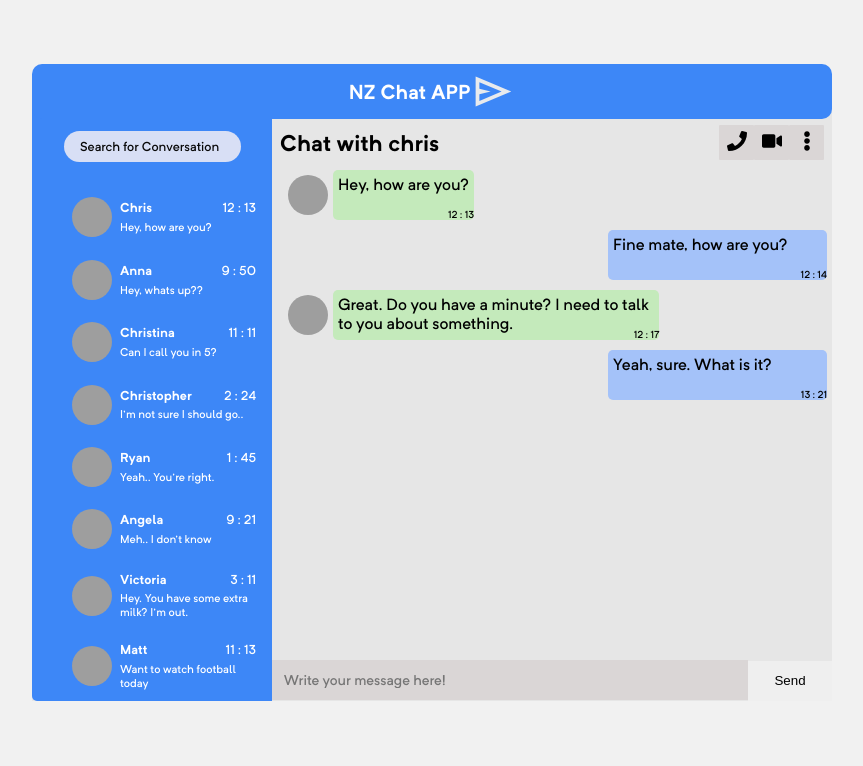
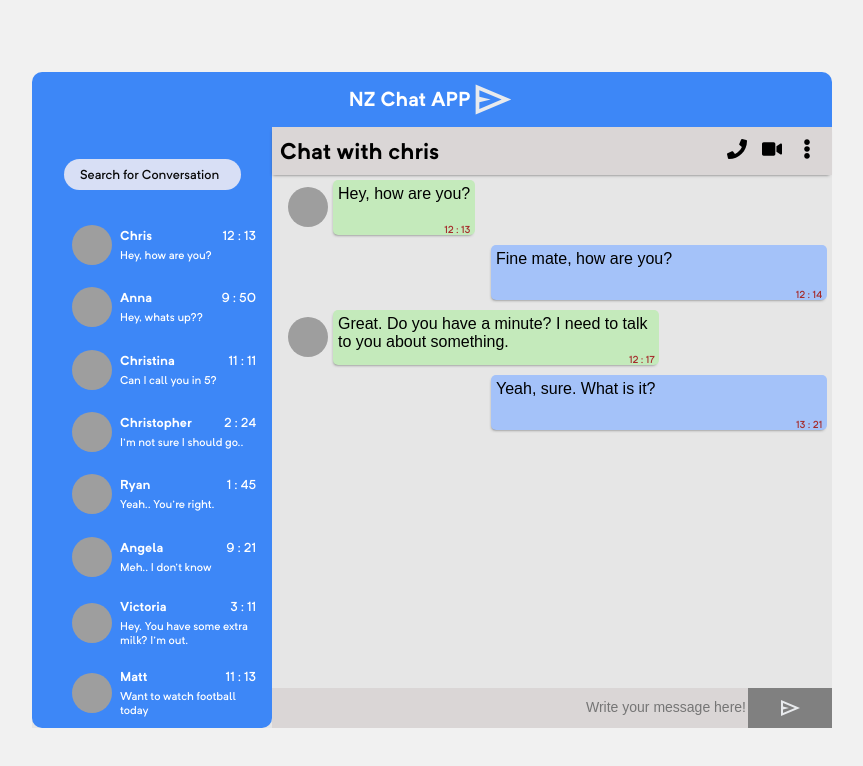
Before and after one commit to SORNISITH/ChatApp, a website with bundled scripts: page index.html in a window 1280 px wide. Shown: the whole page, without its empty margins (208-1071 px from the left). Built offline with nearby package versions, Linux system fonts and the light colour scheme; grey boxes are pictures that could not be loaded; a web font is replaced by a local one.

Commit message:
change header style

```diff
--- a/index.css
+++ b/index.css
@@ -1,3 +1,4 @@
+@import url("https://fonts.googleapis.com/css2?family=Siemreap&display=swap");
 :root {
 }
 
@@ -35,9 +36,8 @@ body {
   display: flex;
   justify-content: center;
   align-items: center;
-  position: absolute;
-  border-radius: 10px;
-  top: 8%;
+  border-top-right-radius: 10px;
+  border-top-left-radius: 10px;
 }
 .nz h1 {
   font-size: 20px;
@@ -111,22 +111,23 @@ textarea {
 }
 
 .chat-header {
+  -webkit-box-shadow: -1px 1px 3px -2px rgba(56, 56, 56, 0.75);
+  -moz-box-shadow: -1px 2px 3px -2px rgba(56, 56, 56, 0.75);
+  box-shadow: -1px 2px 3px -2px rgba(56, 56, 56, 0.75);
   display: flex;
   justify-content: space-between;
-  height: 11%;
+  height: 8%;
   padding: 0.5rem;
   font-size: 0.7rem;
   width: 100%;
   user-select: none;
   align-items: center;
-  padding-top: 1.8rem;
+  background-color: rgb(218, 214, 214);
 }
 .header-text {
   font-size: 1rem;
 }
 
-.header-button-container {
-}
 .header-button {
   width: 35px;
   height: 35px;
@@ -153,7 +154,7 @@ textarea {
 .main-content-container {
   display: flex;
   flex-direction: column;
-  height: 89%;
+  height: 92%;
   position: relative;
 }
 .msg-viewport {
@@ -174,7 +175,7 @@ textarea {
 }
 .chat-contact-message-box,
 .chat-user-message-box {
-  min-height: 50px;
+  min-height: 55px;
   max-width: 60%;
   margin-right: auto;
   border-radius: 5px;
@@ -185,22 +186,30 @@ textarea {
   padding: 5px;
   margin: 5px;
   position: relative;
+  font-family: "Siemreap", sans-serif;
+  -webkit-box-shadow: -1px 1px 3px -2px rgba(56, 56, 56, 0.75);
+  -moz-box-shadow: -1px 2px 3px -2px rgba(56, 56, 56, 0.75);
+  box-shadow: -1px 2px 3px -2px rgba(56, 56, 56, 0.75);
 }
 #timestampe {
   position: absolute;
   font-size: 10px;
   bottom: 0;
   right: 0;
+  color: brown;
+  padding-right: 0.3rem;
 }
 .chat-user-message-box {
   background-color: rgb(164, 194, 249);
-  margin-left: 60%;
+  overflow-wrap: break-word;
+  margin-left: auto;
 }
 
 .chat-input-container {
   position: absolute;
   bottom: 0;
-
+  justify-content: center;
+  align-items: center;
   width: 100%;
 }
 
@@ -211,12 +220,27 @@ textarea {
   overflow: hidden;
   border: hidden;
   background-color: rgb(218, 214, 214);
+  font-family: "Siemreap";
+  text-align: right;
+  border: none;
 }
-button {
+.chat-input-message::placeholder,
+.chat-input-message:focus {
+  text-align: right;
+  font-family: "Siemreap", sans-serif;
+  border: none;
+}
+.chat-button-send {
+  position: absolute;
+  color: #808080;
   border: hidden;
   height: 40px;
   width: 100px;
   width: 15%;
+  background-image: url(/src/icons/send.svg);
+  background-repeat: no-repeat;
+  background-position: center;
+  background-color: #808080;
 }
 button:hover {
   background-color: rgb(61, 135, 247);
@@ -230,8 +254,8 @@ button:hover {
   background-color: rgb(61, 135, 247);
   width: 30%;
   height: 100%;
-  border-top-left-radius: 5px;
-  border-bottom-left-radius: 5px;
+  border-bottom-left-radius: 10px;
+  border-bottom-right-radius: 10px;
 }
 
 .sidebar-inner-container {
--- a/src/messages.js
+++ b/src/messages.js
@@ -43,8 +43,12 @@ const addInput_addButton = () => {
   input.id = "viewInput";
   input.classList.add("chat-input-message");
 
+  input.addEventListener("", (event) => {
+    addUserMessage();
+  });
+
   const button = document.createElement("button");
-  button.textContent = "Send";
+  button.textContent = "";
   button.classList.add("chat-button-send");
   button.id = "mybtn";
   button.addEventListener("click", (event) => {
```
